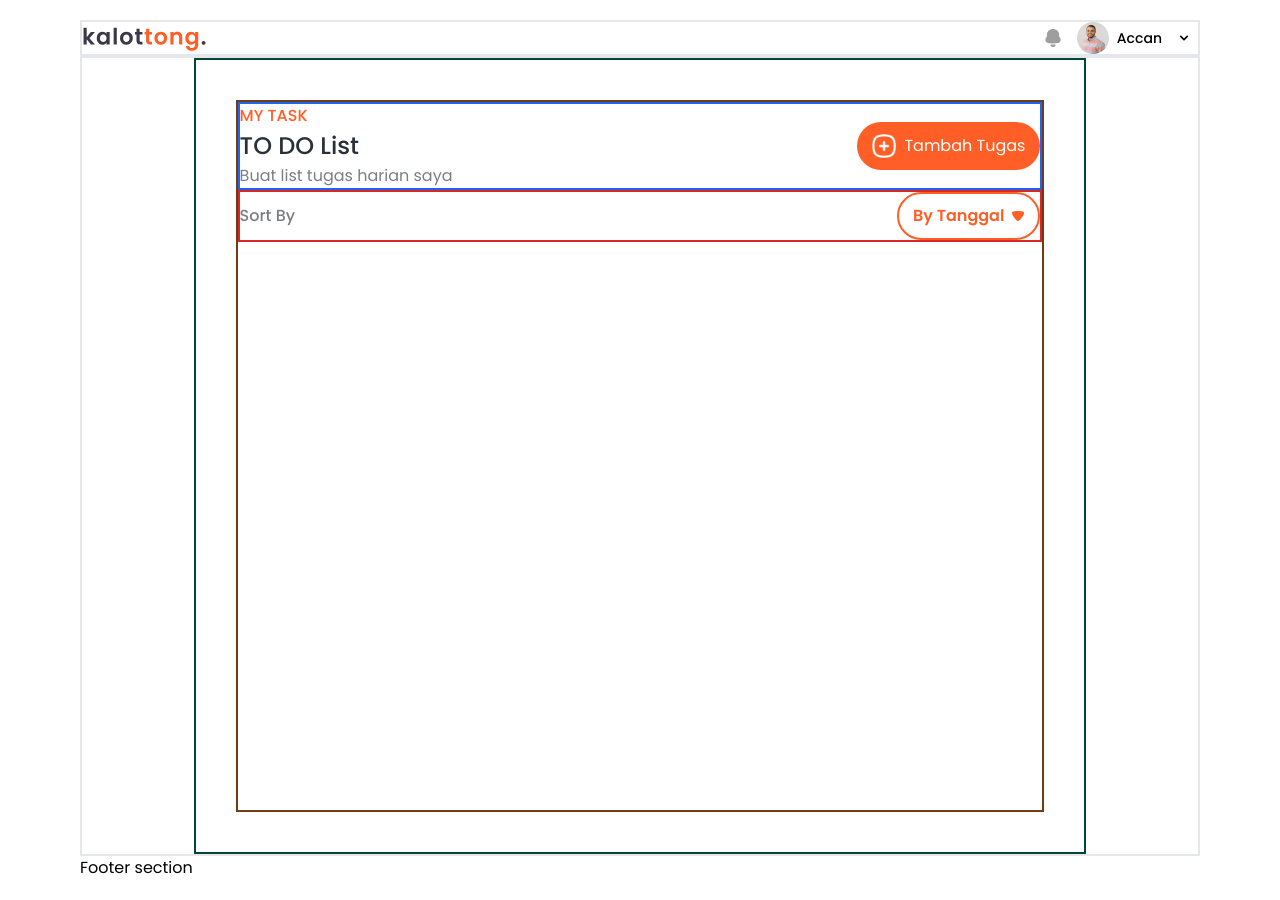
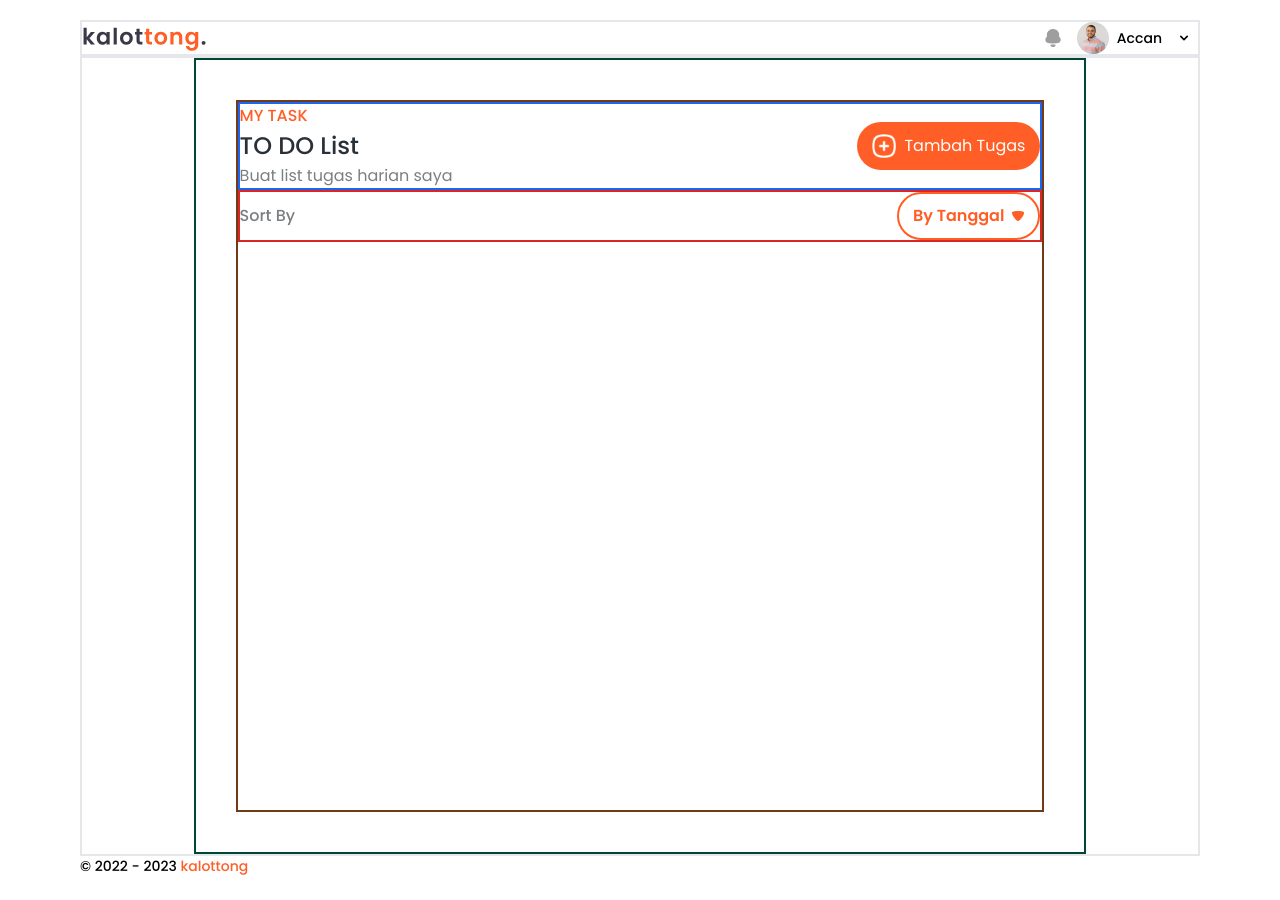
Before and after one commit to muhahsanarifin/kalottong, a Next.js app: page /home in a window 1280 px wide. Built offline with nearby package versions, Linux system fonts and the light colour scheme.

Commit message:
Updated Footer.tsx

```diff
--- a/src/components/Footer.tsx
+++ b/src/components/Footer.tsx
@@ -1,8 +1,16 @@
 const Footer = () => {
+  const getFullYear = () => {
+    return new Date().getFullYear();
+  };
+
+  const year = getFullYear();
+
   return (
     <>
-      <footer>
-        <h1>Footer section</h1>
+      <footer className="flex">
+        <h1 className="text-[14px] font-medium">
+          © 2022 - {year} <span className="text-red-orange">kalottong</span>
+        </h1>
       </footer>
     </>
   );
```
